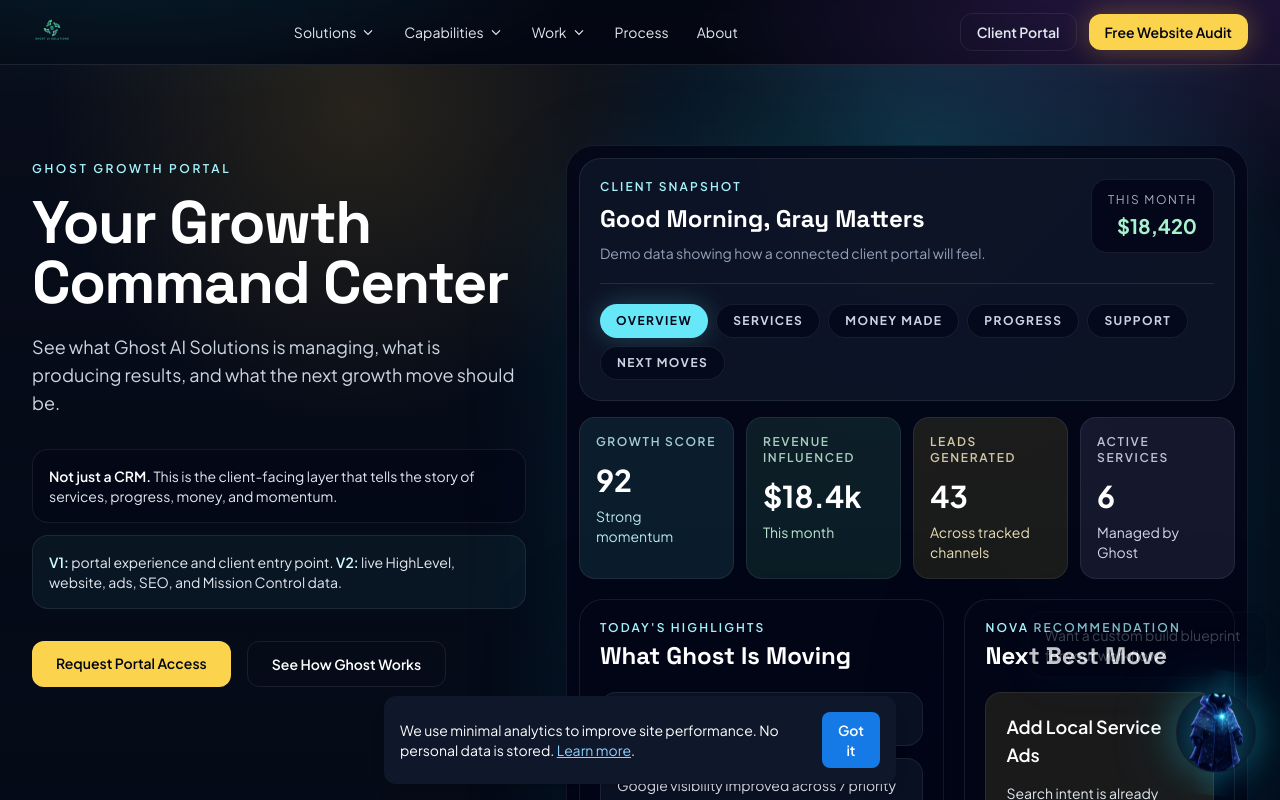
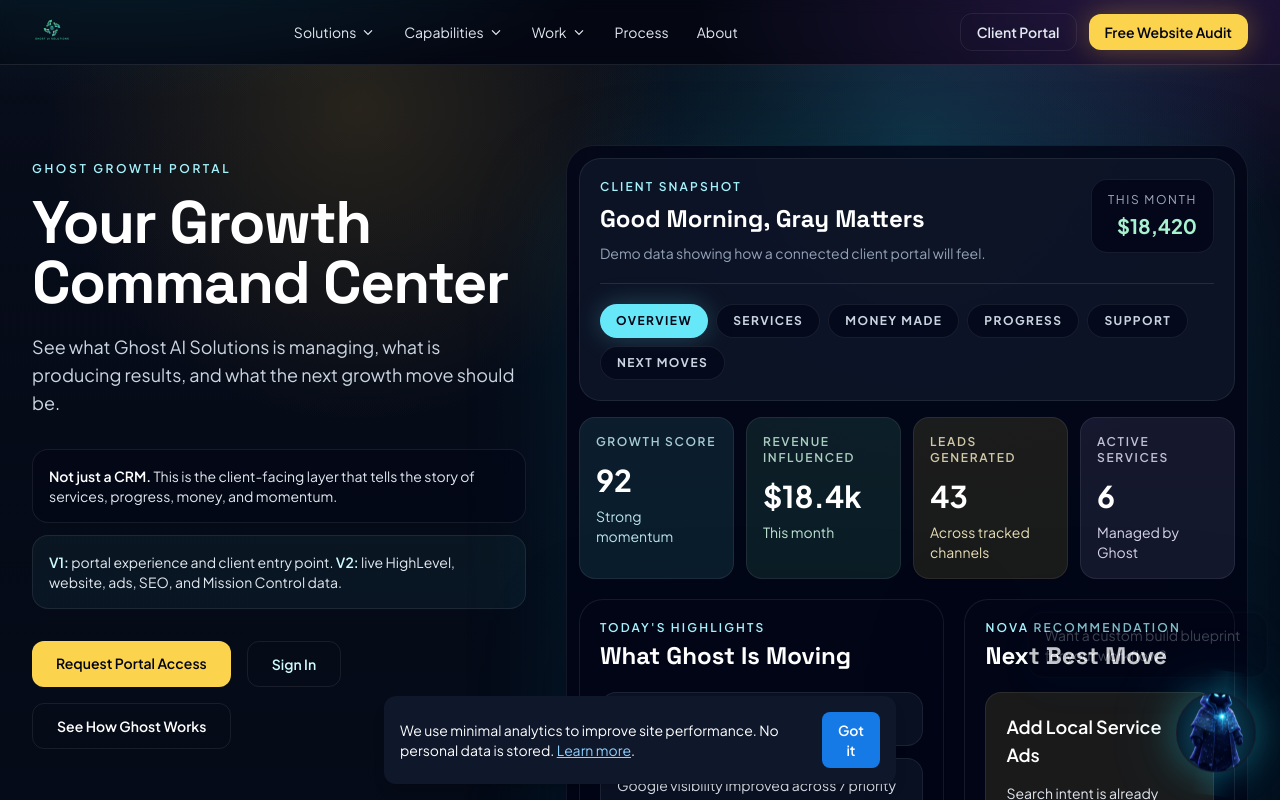
Before and after one commit to burchdad/ghostaisolutions, a Next.js app: page /client-portal in a window 1280 px wide. Shown: the top 800 px of the page. Built offline with nearby package versions, Linux system fonts and the light colour scheme.

Commit message:
Add client portal sign in CTA

```diff
--- a/app/client-portal/page.js
+++ b/app/client-portal/page.js
@@ -61,6 +61,12 @@
                   Request Portal Access
                 </TrackCTA>
                 <Link
+                  href="/admin/login"
+                  className="inline-flex rounded-xl border border-cyan-300/35 px-6 py-3 text-sm font-semibold text-cyan-100 transition hover:border-cyan-200 hover:bg-cyan-300/10 hover:text-white"
+                >
+                  Sign In
+                </Link>
+                <Link
                   href="/process"
                   className="inline-flex rounded-xl border border-white/20 px-6 py-3 text-sm font-semibold text-white transition hover:border-cyan-300/60 hover:bg-cyan-300/10"
                 >
```
